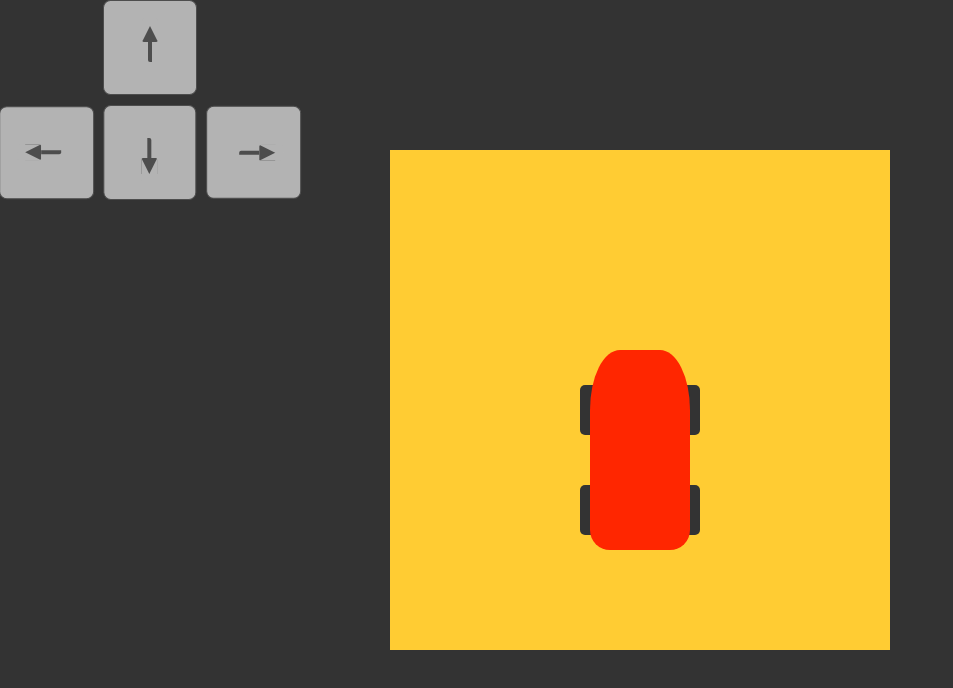
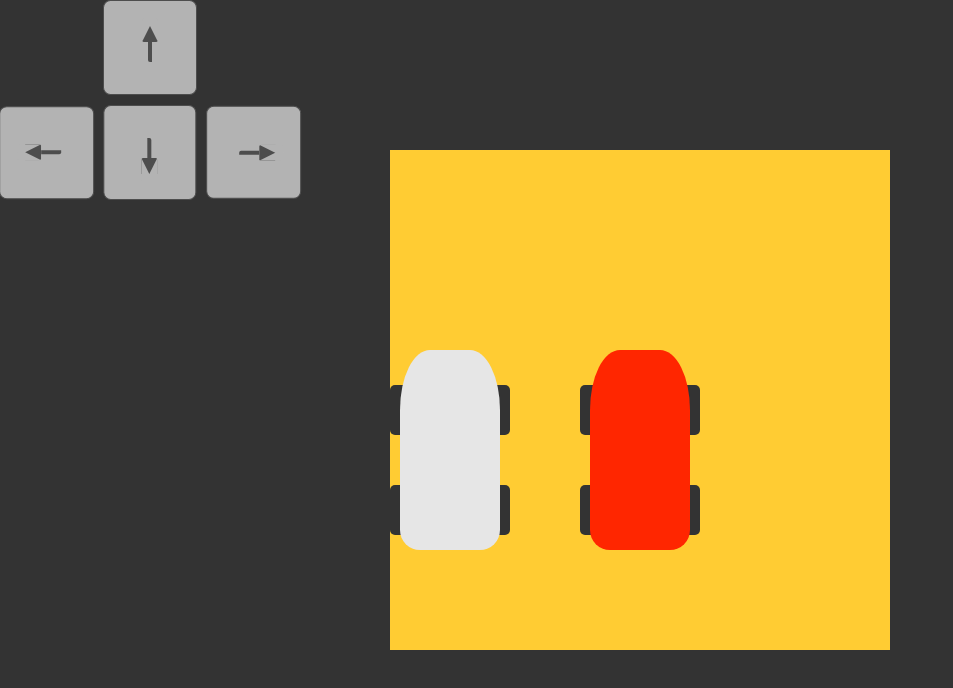
Before and after one commit to christianambukita/parking-simulator, a React app: page / in a window 1280 px wide. Shown: the whole page, without its empty margins (0-953 px from the left). Built offline with nearby package versions, Linux system fonts and the light colour scheme.

Commit message:
Add dummy car

```diff
--- /dev/null
+++ b/src/components/DummyCar.js
@@ -0,0 +1,16 @@
+import React from "react";
+import '../css/DummyCar.css'
+
+export default function DummyCar(){
+    function getColor(){
+        return `var(--c${0})`
+    }
+
+    return(
+        <div className="dummy-car-container flex-container">
+            <div className="dummy-car-wheels d-c-top"></div>
+            <div className="dummy-car-wheels d-c-bottom"></div>
+            <div className="dummy-car-body" style={{background: getColor()}}></div>
+        </div>
+    )
+}
--- a/src/components/Scene.js
+++ b/src/components/Scene.js
@@ -1,5 +1,6 @@
 import '../css/Scene.css'
 import Car from "./Car"
+import DummyCar from './DummyCar'
 
 
 
@@ -10,7 +11,7 @@ export default function Scene(){
         <div className="scene-container flex-container">
             <div className="scene">
                 <Car />
-
+                <DummyCar />
             </div>
         </div>
     )
--- a/src/css/Car.css
+++ b/src/css/Car.css
@@ -1,6 +1,9 @@
-.car{
+.scene{
     --body-color: hsl(9, 100%, 50%);
     --wheel-color: hsl(0, 0%, 20%);
+}
+
+.car{
     --body-width: 100px;
     --body-height: 200px;
     position: relative;
--- /dev/null
+++ b/src/css/DummyCar.css
@@ -0,0 +1,46 @@
+.dummy-car-container{
+    position:relative;
+    width: 120px;
+    height: 200px;
+}
+
+.dummy-car-body{
+    position: absolute;
+    --c1: hsl(0, 75%, 50%);
+    --c2: hsl(50, 75%, 50%);
+    --c3: hsl(100, 55%, 50%);
+    --c4: hsl(175, 45%, 50%);
+    --c5: hsl(200, 75%, 50%);
+    --c6: hsl(250, 45%, 30%);
+    --c7: hsl(277, 55%, 50%);
+    --c8: hsl(370, 85%, 50%);
+    --c9: hsl(350, 0%, 50%);
+    --c10: hsl(350, 0%, 30%);
+    --c11: hsl(0, 0%, 10%);
+    --c0: hsl(0, 0%, 90%);
+
+
+    background: var(--c9);
+    width: 100px;
+    height: 200px;
+    border-top-left-radius: 30%;
+    border-top-right-radius: 30%;
+    border-bottom-left-radius: 20px;
+    border-bottom-right-radius: 20px;
+}
+
+.dummy-car-wheels{
+    background: var(--wheel-color);
+    width: 120px;
+    height: 50px;
+    border-radius: 5px;
+    position: absolute;
+}
+
+.d-c-top{
+    top: 35px;
+}
+
+.d-c-bottom{
+    bottom: 15px;
+}
```
